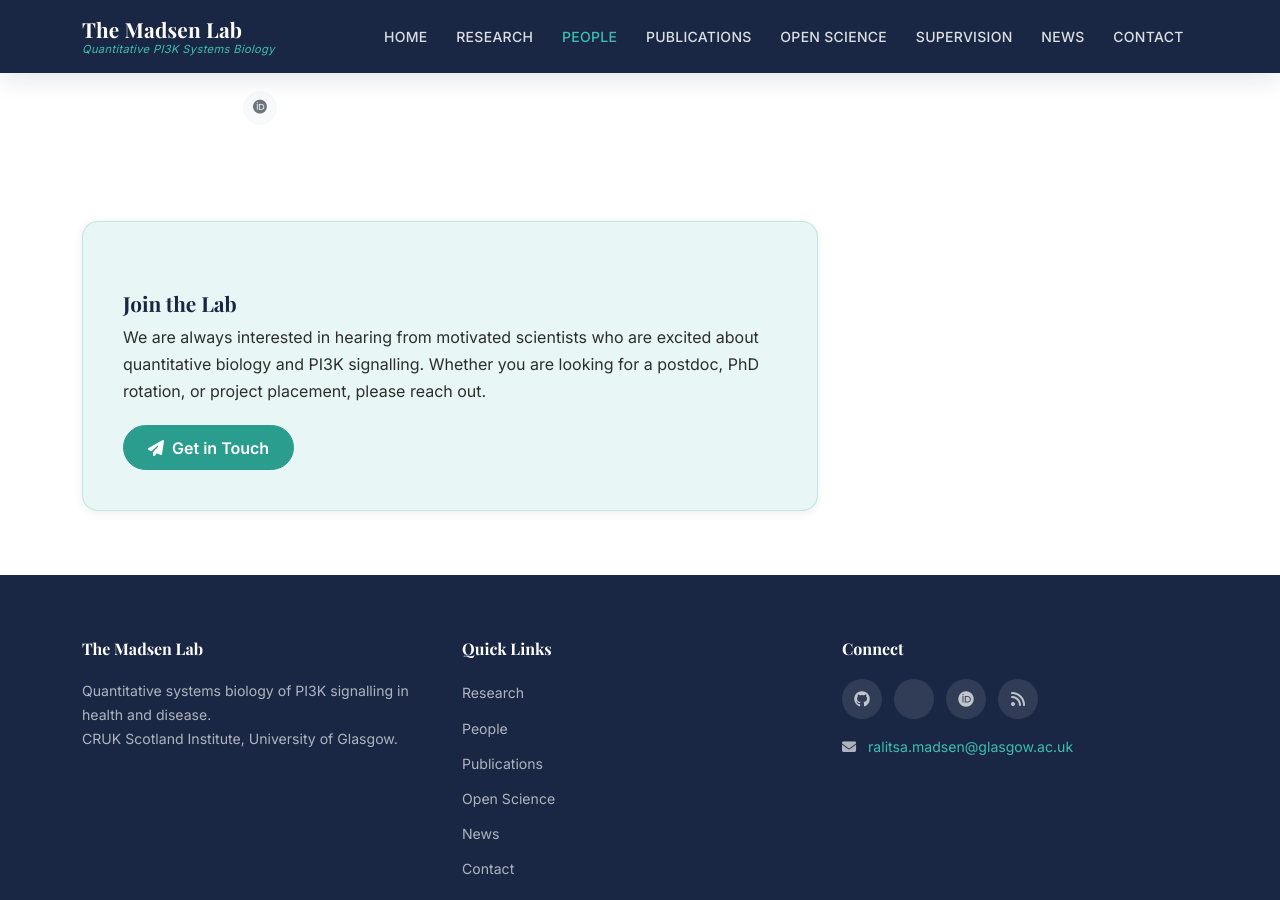
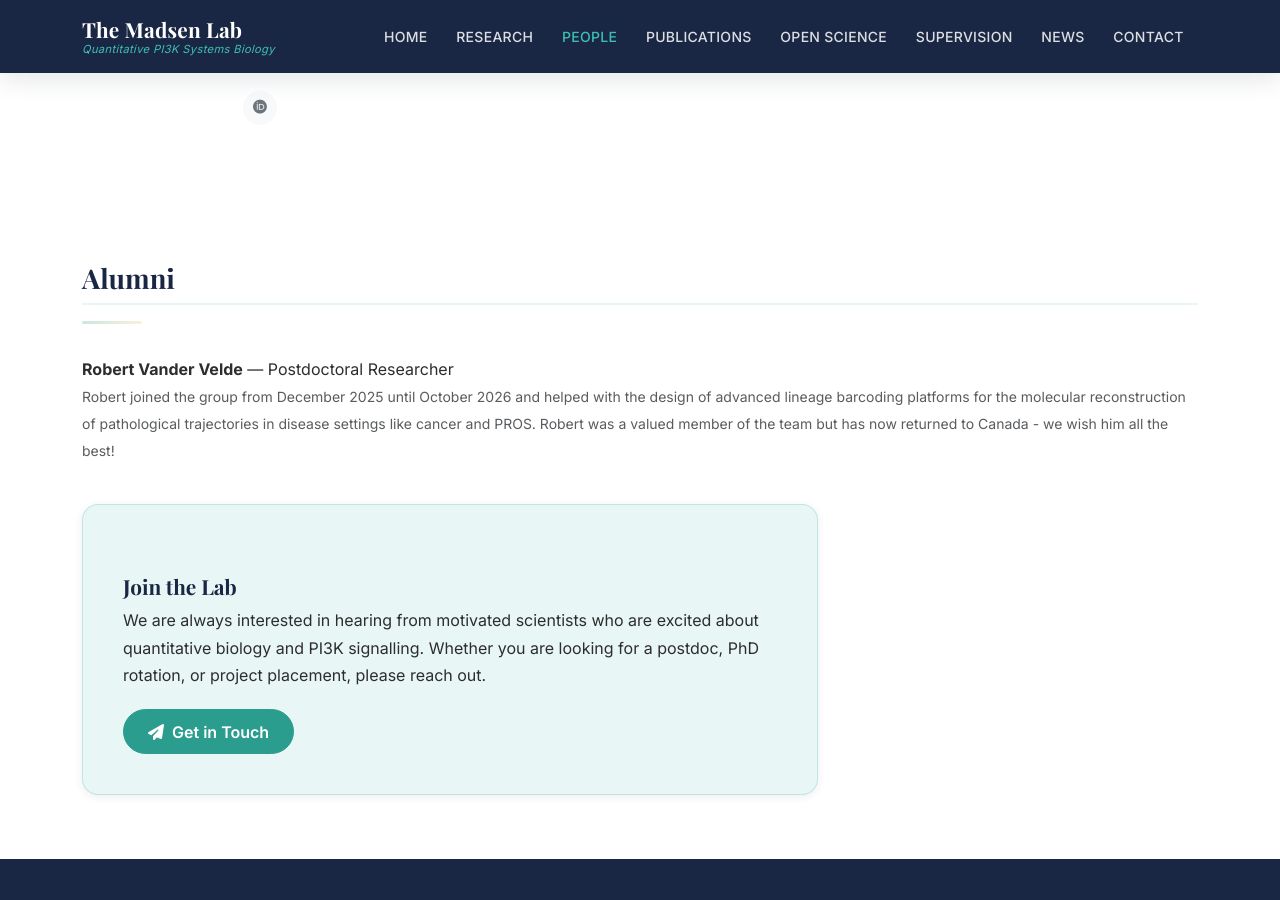
Before and after one commit to RMlab2023/RMlab2023.github.io, a Jekyll site: the page built from pages/people.md, in a window 1280 px wide and 900 px high, scrolled down 2023 px. Built offline with Jekyll 4.4.1, drawn with Linux system fonts in a browser that asks for light colours.

Commit message:
Update team page
Co-Authored-By: Claude Opus 5.5 <noreply@anthropic.com>

```diff
--- a/_data/team.yml
+++ b/_data/team.yml
@@ -80,6 +80,23 @@
   website: ""
   group: "postdoc"   # pi | postdoc | phd | msc | alumni
 
+- name: "Robert Vander Velde"
+  role: "Postdoctoral Researcher"
+  photo: "robert-vandervelde.jpg"
+  bio: >
+    Robert joined the group from December 2025 until October 2026 and
+    helped with the design of advanced lineage barcoding platforms for
+    the molecular reconstruction of pathological trajectories in disease
+    settings like cancer and PROS. Robert was a valued member of the team
+    but has now returned to Canada - we wish him all the best!
+  email: ""
+  twitter: ""
+  github: ""
+  orcid: "0000-0003-0776-6773"
+  google_scholar: ""
+  website: ""
+  group: "alumni"
+
 # --- Template for new members (copy and fill in) ---
 # - name: "First Last"
 #   role: "Postdoctoral Researcher / PhD Student / Research Assistant / etc."
```
